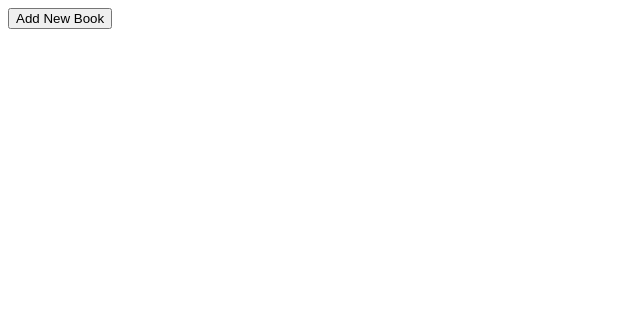
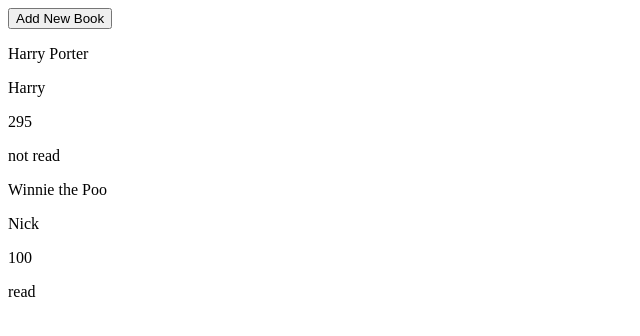
Before and after one commit to Stephenasembo/library, a plain HTML site: page index.html in a window 1280 px wide. Shown: the whole page, without its empty margins (0-640 px from the left). Drawn offline with Linux system fonts and the light colour scheme.

Commit message:
Create Cards For Each Book
Each book now has a card and it's respective entries

```diff
--- a/index.html
+++ b/index.html
@@ -4,12 +4,10 @@
     <meta charset="UTF-8">
     <meta name="viewport" content="width=device-width, initial-scale=1.0">
     <title>Library</title>
-    <script src="javascript.js"></script>
+    <script src="javascript.js" defer></script>
 </head>
 <body>
     <button>Add New Book</button>
-    <output>
-
-    </output>
+    <output></output>
 </body>
 </html>
--- a/javascript.js
+++ b/javascript.js
@@ -1,3 +1,5 @@
+const output = document.querySelector('output');
+
 const library = [];
 
 function addBookToLibrary () {
@@ -7,7 +9,7 @@ function addBookToLibrary () {
 
 function Book (title, author, pages, read) {
     this.title = title,
-    this.author = title,
+    this.author = author,
     this.pages = pages,
     this.read = read
 };
@@ -18,10 +20,25 @@ addBookToLibrary()
 
 function displayBook () {
     for (let book of library) {
-        console.log(book.title);
-        console.log(book.author);
-        console.log(book.pages);
-        console.log(book.read);
+        const card = document.createElement('div');
+
+        const titlepara = document.createElement('p');
+        titlepara.innerText = book.title;
+        card.appendChild(titlepara);
+
+        const authorpara = document.createElement('p');
+        authorpara.innerText = book.author;
+        card.appendChild(authorpara);
+
+        const pagespara = document.createElement('p');
+        pagespara.innerText = book.pages;
+        card.appendChild(pagespara);
+
+        const readpara = document.createElement('p');
+        readpara.innerText = book.read;
+        card.appendChild(readpara);
+
+        output.appendChild(card);
     }
 }
 
```
